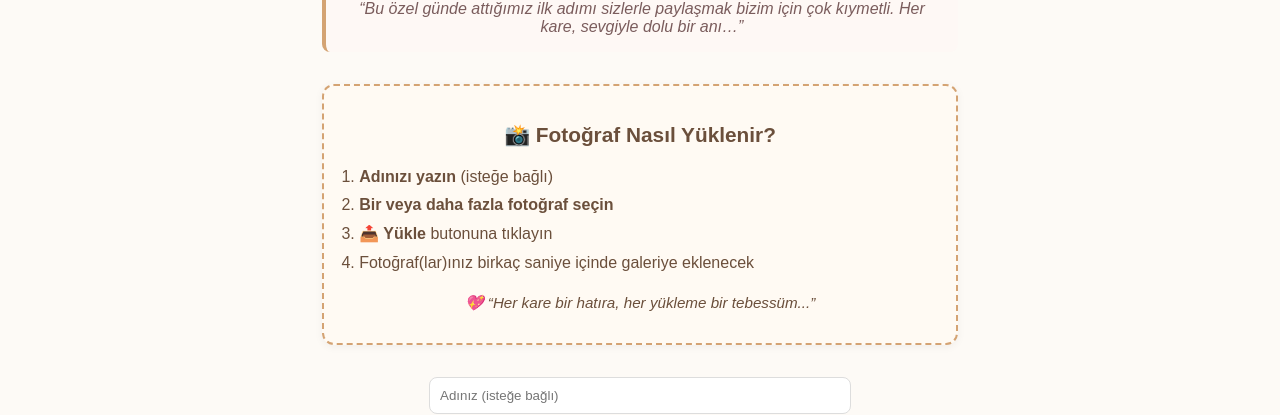
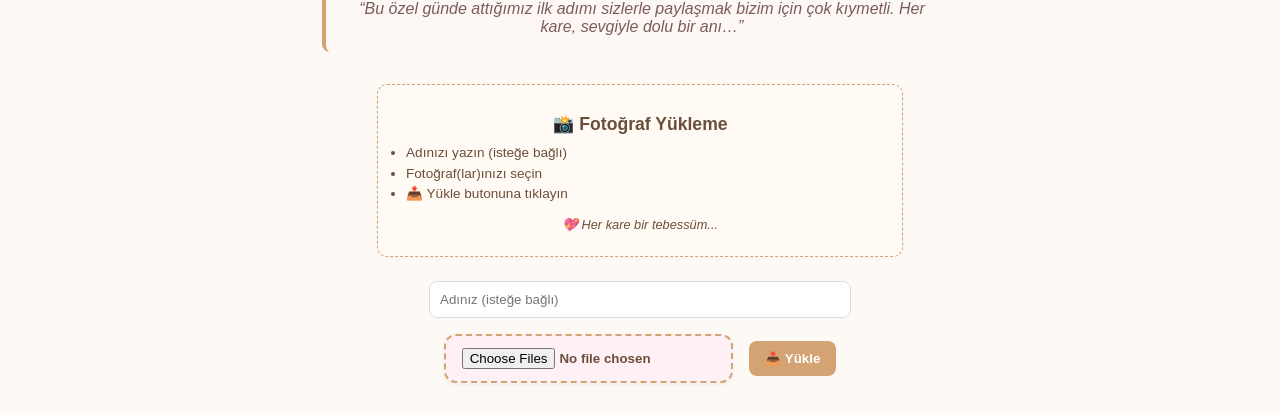
Before and after one commit to enesciraci/ani-album, a React (Create React App) app: page / in a window 1280 px wide. Shown: the part 163-578 px from the top of the page. Built offline with nearby package versions, Linux system fonts and the light colour scheme; no server answers.

Commit message:
Update App.js

```diff
--- a/src/App.js
+++ b/src/App.js
@@ -138,29 +138,29 @@ export default function App() {
 
       <div style={{
         backgroundColor: '#fffaf3',
-        border: '2px dashed #d4a373',
-        padding: '1rem',
-        borderRadius: '12px',
-        margin: '2rem auto',
-        maxWidth: '600px',
+        border: '1px dashed #d4a373',
+        padding: '0.75rem',
+        borderRadius: '10px',
+        margin: '1.5rem auto',
+        maxWidth: '500px',
+        fontSize: '0.85rem',
         color: '#6b4f3b',
         textAlign: 'left',
-        boxShadow: '0 2px 8px rgba(0,0,0,0.05)'
+        boxShadow: '0 1px 4px rgba(0,0,0,0.03)'
       }}>
-        <h3 style={{ textAlign: 'center', fontSize: '1.3rem', marginBottom: '1rem' }}>📸 Fotoğraf Nasıl Yüklenir?</h3>
-        <ol style={{ paddingLeft: '1.2rem', lineHeight: '1.8' }}>
-          <li><strong>Adınızı yazın</strong> (isteğe bağlı)</li>
-          <li><strong>Bir veya daha fazla fotoğraf seçin</strong></li>
-          <li><strong>📤 Yükle</strong> butonuna tıklayın</li>
-          <li>Fotoğraf(lar)ınız birkaç saniye içinde galeriye eklenecek</li>
-        </ol>
+        <h3 style={{ textAlign: 'center', fontSize: '1.1rem', marginBottom: '0.5rem' }}>📸 Fotoğraf Yükleme</h3>
+        <ul style={{ paddingLeft: '1rem', lineHeight: '1.5', margin: 0 }}>
+          <li>Adınızı yazın (isteğe bağlı)</li>
+          <li>Fotoğraf(lar)ınızı seçin</li>
+          <li>📤 Yükle butonuna tıklayın</li>
+        </ul>
         <p style={{
-          marginTop: '1rem',
+          marginTop: '0.75rem',
           fontStyle: 'italic',
-          fontSize: '0.95rem',
+          fontSize: '0.8rem',
           textAlign: 'center'
         }}>
-          💖 “Her kare bir hatıra, her yükleme bir tebessüm...”
+          💖 Her kare bir tebessüm...
         </p>
       </div>
 
```
